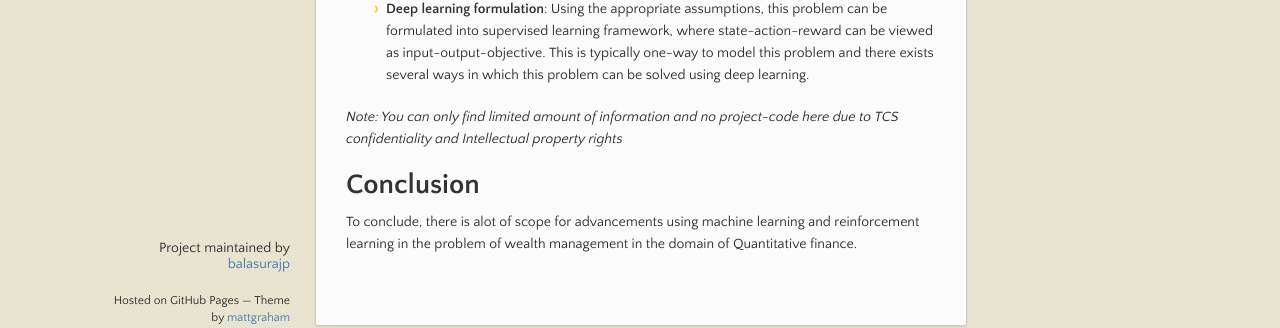
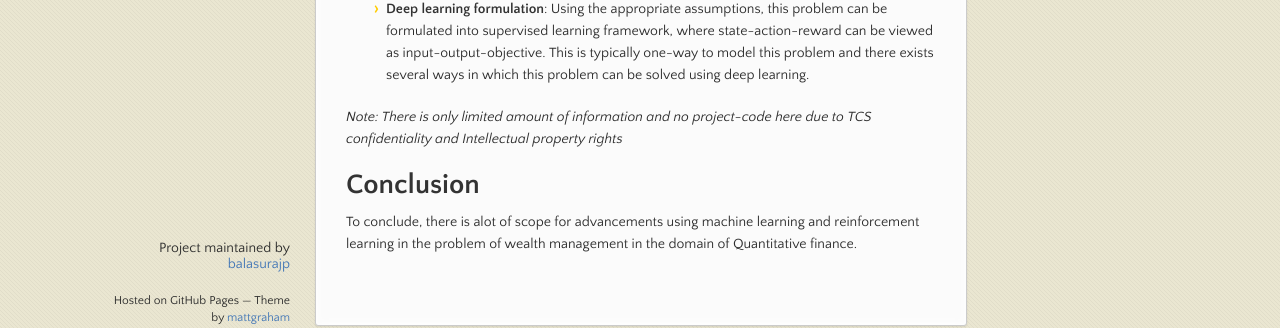
Before and after one commit to balasurajp/financial_portfolio_optimization, a Jekyll site: the page built from docs/index.md, in a window 1280 px wide and 900 px high, scrolled down 806 px. Shown: the part 534-862 px from the top of the window. Built offline with Jekyll 4.4.1, drawn with Linux system fonts in a browser that asks for light colours; nearby versions of some CDN libraries.

Commit message:
updated docs

```diff
--- a/docs/index.md
+++ b/docs/index.md
@@ -155,7 +155,7 @@ The trading agent with desired objective is achieved through different formulati
 
 - **Deep learning formulation**: Using the appropriate assumptions, this problem can be formulated into supervised learning framework, where state-action-reward can be viewed as input-output-objective. This is typically one-way to model this problem and there exists several ways in which this problem can be solved using deep learning.
 
-_Note: You can only find limited amount of information and no project-code here due to TCS confidentiality and Intellectual property rights_
+_Note: There is only limited amount of information and no project-code here due to TCS confidentiality and Intellectual property rights_
 
 # Conclusion
 
```
